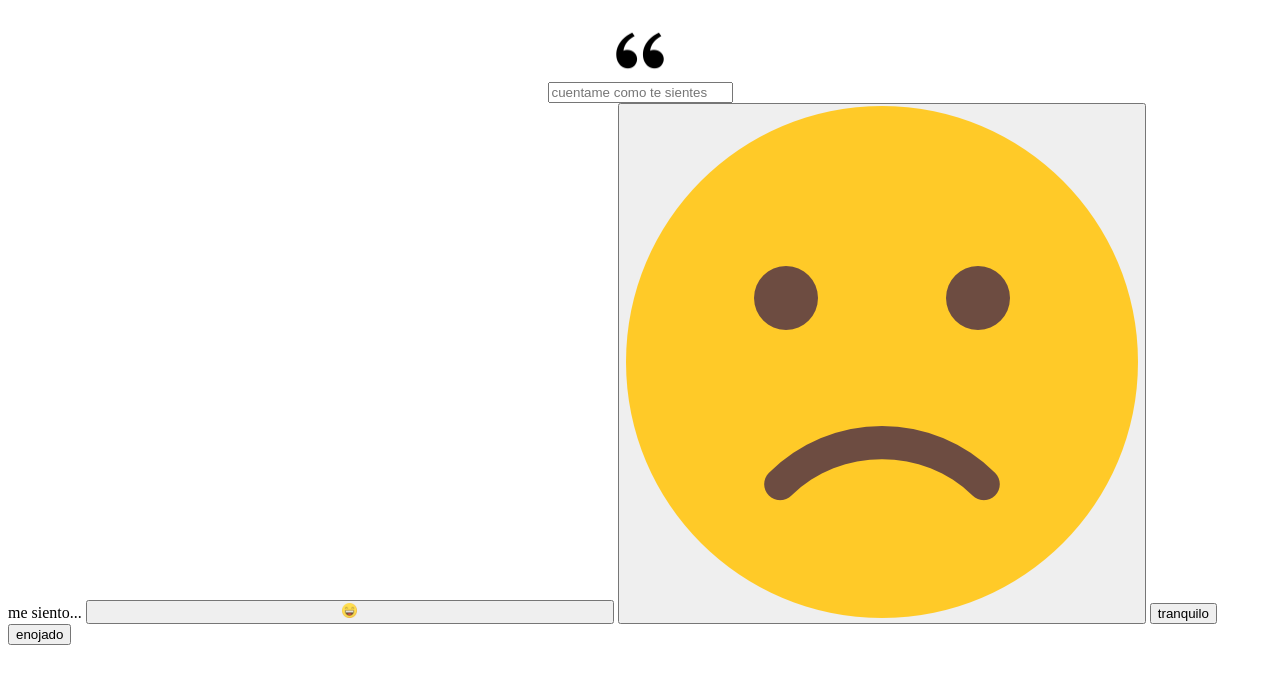
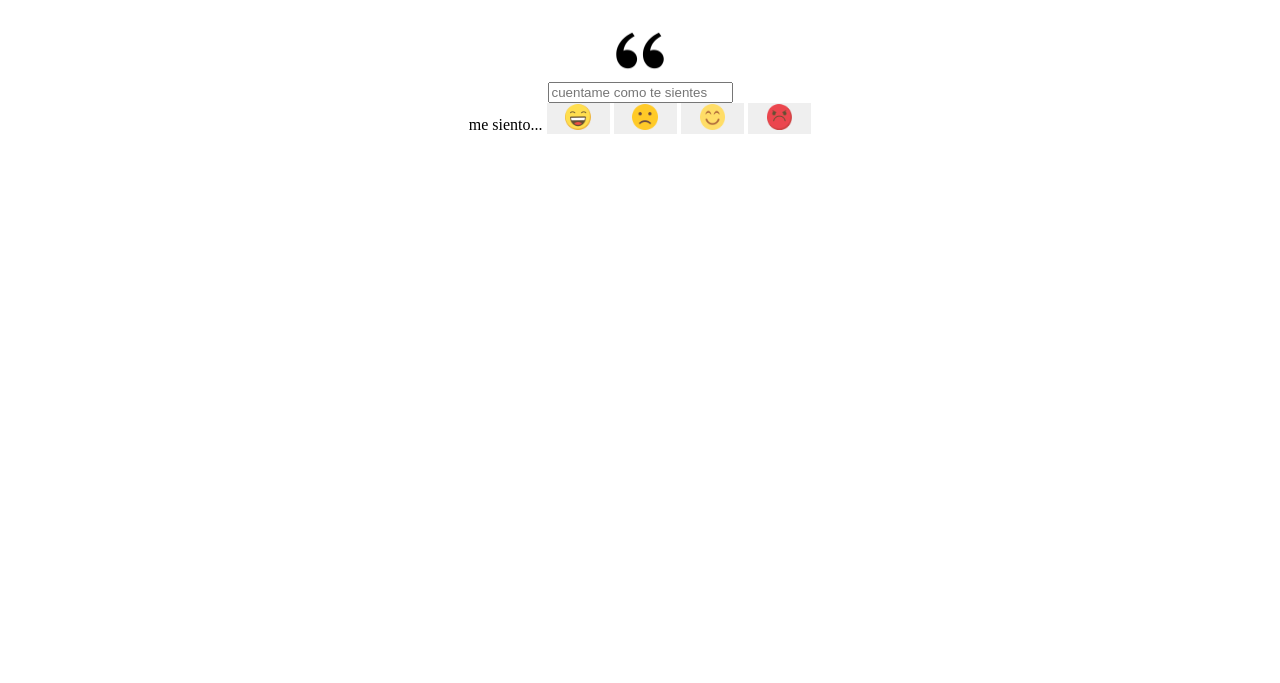
Before and after one commit to contrerasyaneth/OneMind_js_cue3, a plain HTML site: page index.html in a window 1280 px wide. Shown: the part 61-744 px from the top of the page. Drawn offline with Linux system fonts and the light colour scheme.

Commit message:
le di un tamaño especifico a las img

```diff
--- a/Assets/css/style.css
+++ b/Assets/css/style.css
@@ -55,6 +55,17 @@ colores de fondo de la seccion
 tamaños para las imagenes
 */
 
-.feliz-2{
-  width: 3%;
+.sentimiento{
+  width: 50%;
 }
+#feliz,
+#triste,
+#enojado,
+#tranquilo
+{
+  border-style: none;
+  width: 5%;
+}
+.btn{
+  text-align: center;
+}
--- a/index.html
+++ b/index.html
@@ -30,13 +30,13 @@
             required
           />
 
-          <div>
+          <div class="btn">
             <label for="emojin"> me siento... </label>
 
-            <button type="submit" id="feliz"><img src="./Assets/images/risa (1).png" class="feliz-2"></button>
-            <button type="submit" id="triste"><img src="./Assets/images/triste.png" class=""></button>
-            <button type="submit" id="tranquilo">tranquilo</button>
-            <button type="submit" id="enojado">enojado</button>
+            <button type="submit" id="feliz"><img src="./Assets/images/risa (1).png" class="sentimiento"></button>
+            <button type="submit" id="triste"><img src="./Assets/images/triste.png" class="sentimiento"></button>
+            <button type="submit" id="tranquilo"><img src="./Assets/images/sonrisa.png" class="sentimiento"></button>
+            <button type="submit" id="enojado"><img src="./Assets/images/enojado.png" class="sentimiento"></button>
           </div>
         </form>
       </section>
```
